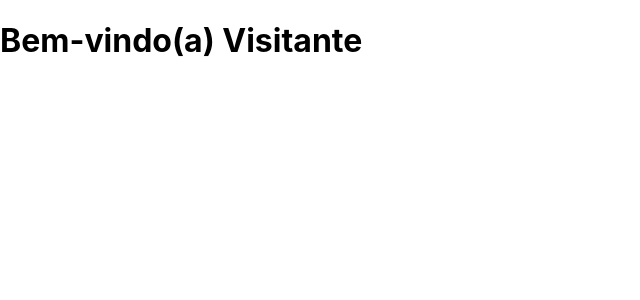
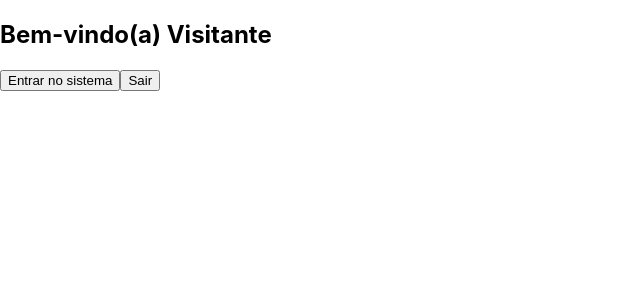
Before and after one commit to JeffyMesquita/meusite, a React (Create React App) app: page / in a window 1280 px wide. Shown: the top 300 px of the page, without its empty margins (0-640 px from the left). Built offline with nearby package versions, Linux system fonts and the light colour scheme.

Commit message:
Eventos
Eventos

```diff
--- a/src/components/Membro/index.js
+++ b/src/components/Membro/index.js
@@ -7,11 +7,20 @@ class Membro extends  Component {
     this.state = {
       nome: props.nome,
     }
+
+    this.entrar = this.entrar.bind(this);
   }
-  render(){
-    return(
+
+  entrar(nome) {
+    this.setState({nome: nome})
+  }
+
+  render() {
+    return (
       <div>
-        <h1>Bem-vindo(a) {this.props.nome}</h1>
+        <h2>Bem-vindo(a) {this.state.nome}</h2>
+        <button onClick={() => this.entrar('Jeferson')}>Entrar no sistema</button>
+        <button onClick={() => this.setState({ nome: '' })}>Sair</button>
       </div>
     );
   }
```
